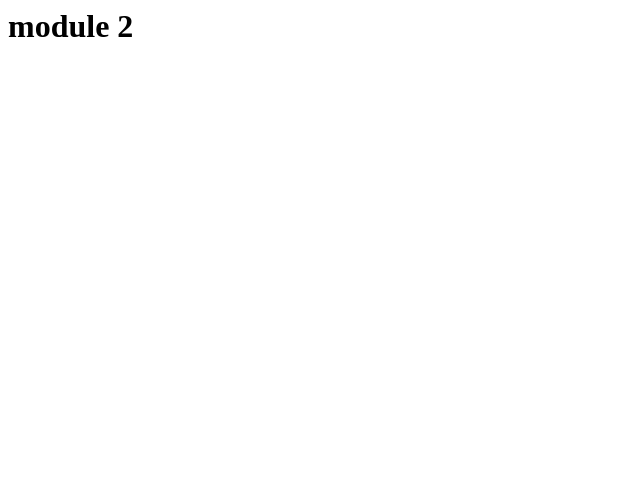
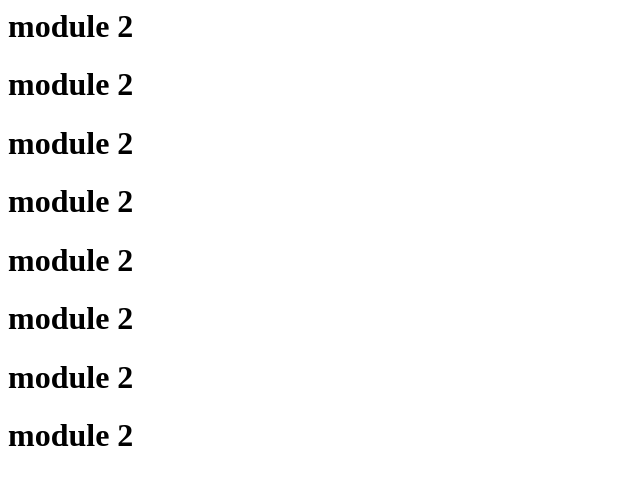
Before and after one commit to TheWebMan2075/mod2_solution, a plain HTML site: page index.html in a window 1280 px wide. Shown: the whole page, without its empty margins (0-640 px from the left). Drawn offline with Linux system fonts and the light colour scheme.

Commit message:
small addition to content

```diff
--- a/index.html
+++ b/index.html
@@ -1 +1,9 @@
 <h1>module 2</h1>
+
+<h1>module 2</h1>
+<h1>module 2</h1>
+<h1>module 2</h1>
+<h1>module 2</h1>
+<h1>module 2</h1>
+<h1>module 2</h1>
+<h1>module 2</h1>
```
